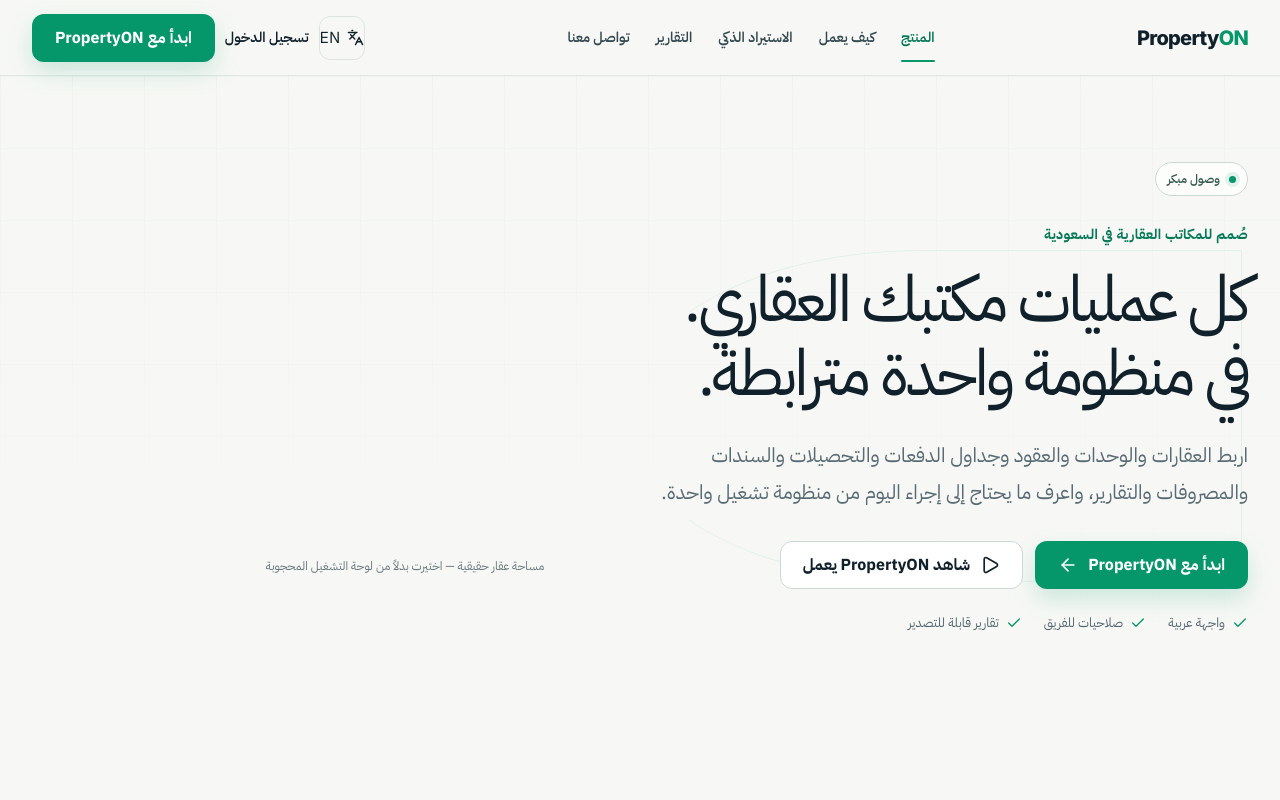
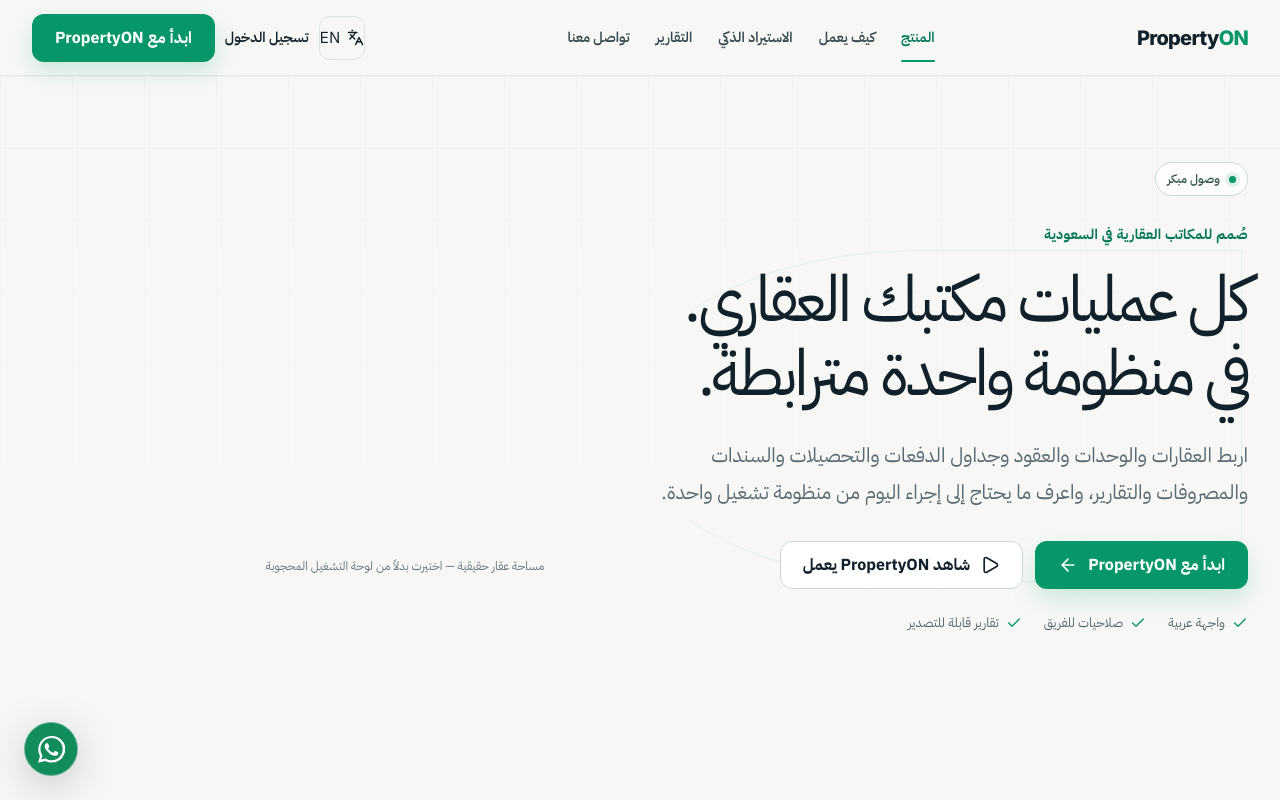
Before and after one commit to saqer-th/PropertyON-, a Next.js app: page / in a window 1280 px wide. Shown: the top 800 px of the page. Built offline with nearby package versions, Linux system fonts and the light colour scheme.

Commit message:
feat: route PropertyON contact to WhatsApp

```diff
--- /dev/null
+++ b/src/components/icons/WhatsAppIcon.tsx
@@ -0,0 +1,9 @@
+import type { SVGProps } from "react";
+
+export default function WhatsAppIcon(props: SVGProps<SVGSVGElement>) {
+  return (
+    <svg viewBox="0 0 24 24" fill="currentColor" aria-hidden="true" {...props}>
+      <path d="M17.47 14.38c-.3-.15-1.76-.87-2.03-.97-.27-.1-.47-.15-.67.15-.2.3-.77.97-.94 1.17-.17.2-.35.22-.64.07-.3-.15-1.26-.46-2.39-1.48-.88-.79-1.48-1.76-1.65-2.06-.17-.3-.02-.46.13-.61.13-.13.3-.35.45-.52.15-.18.2-.3.3-.5.1-.2.05-.37-.03-.52-.07-.15-.67-1.61-.91-2.21-.24-.58-.49-.5-.67-.51h-.57c-.2 0-.52.07-.79.37-.27.3-1.04 1.02-1.04 2.48s1.07 2.88 1.21 3.08c.15.2 2.1 3.2 5.08 4.49.71.31 1.26.49 1.69.63.71.23 1.36.19 1.87.12.57-.08 1.76-.72 2.01-1.41.25-.7.25-1.3.17-1.42-.07-.13-.27-.2-.57-.35ZM12.04 21.5h-.01a9.84 9.84 0 0 1-5.02-1.38l-.36-.21-3.73.98 1-3.64-.24-.37a9.83 9.83 0 0 1-1.51-5.25A9.87 9.87 0 0 1 12.05 1.8a9.82 9.82 0 0 1 6.98 2.9 9.78 9.78 0 0 1 2.89 6.98 9.87 9.87 0 0 1-9.88 9.82Zm8.4-18.3A11.8 11.8 0 0 0 12.05 0 11.85 11.85 0 0 0 1.75 17.71L.07 23.84l6.27-1.64a11.86 11.86 0 0 0 5.7 1.45h.01A11.85 11.85 0 0 0 20.44 3.2Z" />
+    </svg>
+  );
+}
--- a/src/components/landing-v2/V2Preview.module.css
+++ b/src/components/landing-v2/V2Preview.module.css
@@ -104,6 +104,57 @@
 .secondaryButton:hover, .secondaryButton:focus-visible { border-color: #8fb9aa; background: #f7fbf9; }
 .darkSecondaryButton { border-color: rgba(255,255,255,.26); background: rgba(255,255,255,.04); color: #fff; }
 .darkSecondaryButton:hover, .darkSecondaryButton:focus-visible { background: rgba(255,255,255,.1); }
+
+.whatsappContact, .footerWhatsapp { display: inline-flex; align-items: center; gap: 8px; }
+.whatsappContact svg, .footerWhatsapp svg { width: 18px; height: 18px; color: #128c5b; }
+.floatingWhatsapp {
+  position: fixed;
+  z-index: 90;
+  inset-inline-end: 24px;
+  inset-block-end: max(24px, calc(env(safe-area-inset-bottom) + 16px));
+  display: inline-flex;
+  align-items: center;
+  justify-content: flex-end;
+  color: #fff !important;
+  filter: drop-shadow(0 10px 20px rgba(4, 15, 26, .2));
+  opacity: 0;
+  transform: translateY(8px);
+  animation: whatsappIn .32s .8s ease-out forwards;
+}
+.floatingWhatsappIcon {
+  width: 54px;
+  height: 54px;
+  display: inline-flex;
+  align-items: center;
+  justify-content: center;
+  border: 1px solid rgba(255, 255, 255, .35);
+  border-radius: 50%;
+  background: #128c5b;
+  transition: background .18s ease, transform .18s ease;
+}
+.floatingWhatsappIcon svg { width: 27px; height: 27px; }
+.floatingWhatsappLabel {
+  position: absolute;
+  inset-inline-end: 45px;
+  min-height: 40px;
+  display: inline-flex;
+  align-items: center;
+  padding: 0 22px 0 14px;
+  border-radius: 999px 0 0 999px;
+  background: #0b6f48;
+  white-space: nowrap;
+  font-size: 13px;
+  font-weight: 700;
+  opacity: 0;
+  transform: translateX(6px) scaleX(.96);
+  transform-origin: right center;
+  pointer-events: none;
+  transition: opacity .18s ease, transform .18s ease;
+}
+.preview[dir="rtl"] .floatingWhatsappLabel { padding: 0 14px 0 22px; border-radius: 0 999px 999px 0; transform-origin: left center; }
+.floatingWhatsapp:hover .floatingWhatsappIcon, .floatingWhatsapp:focus-visible .floatingWhatsappIcon { background: #0b6f48; transform: translateY(-1px); }
+
+@keyframes whatsappIn { to { opacity: 1; transform: translateY(0); } }
 
 .preview :focus-visible { outline: 3px solid #22c55e; outline-offset: 3px; }
 
@@ -481,6 +532,9 @@
   .finalCta { padding: 86px 20px; }
   .footer { padding-block-start: 64px; }
   .footerGrid { grid-template-columns: 1fr; gap: 36px; }
+  .floatingWhatsapp { inset-inline-end: 16px; inset-block-end: max(16px, calc(env(safe-area-inset-bottom) + 12px)); }
+  .floatingWhatsappIcon { width: 50px; height: 50px; }
+  .floatingWhatsappLabel { display: none; }
 }
 
 @media (max-width: 359px) {
@@ -494,6 +548,7 @@
   .heroVisual:hover .heroProduct { transform: translateX(-3%) translateY(-1px) scale(1) perspective(1200px) rotateY(.55deg); box-shadow: 0 32px 78px rgba(4,15,26,.16), inset 0 1px rgba(255,255,255,.85); }
   .preview[dir="ltr"] .heroVisual:hover .heroProduct { transform: translateX(3%) translateY(-1px) scale(1) perspective(1200px) rotateY(-.55deg); }
   .heroVisual:hover .annotation::after { opacity: .9; }
+  .floatingWhatsapp:hover .floatingWhatsappLabel, .floatingWhatsapp:focus-visible .floatingWhatsappLabel { opacity: 1; transform: translateX(0) scaleX(1); }
 }
 
 @media (prefers-reduced-motion: reduce) {
@@ -503,4 +558,5 @@
   .preview[data-motion-ready="true"] [data-reveal] { opacity: 1 !important; transform: none !important; }
   .mapSection[data-revealed="true"] .flowPath { stroke-dasharray: none !important; stroke-dashoffset: 0 !important; }
   .stateSwap { animation: none !important; }
+  .floatingWhatsapp { opacity: 1 !important; transform: none !important; }
 }
--- a/src/components/landing-v2/V2Preview.tsx
+++ b/src/components/landing-v2/V2Preview.tsx
@@ -26,14 +26,13 @@
 } from "lucide-react";
 import { useEffect, useRef, useState, type KeyboardEvent as ReactKeyboardEvent } from "react";
 import { faqs, PreviewLanguage, proofTabs } from "./content";
+import WhatsAppIcon from "@/components/icons/WhatsAppIcon";
+import { getPropertyONWhatsAppUrl, PROPERTYON_CONTACT } from "@/lib/propertyon-contact";
 import PropertyONWordmark from "./PropertyONWordmark";
 import styles from "./V2Preview.module.css";
 
 const OFFICE_REGISTRATION_URL = "https://app.f4lcon.tech/register-office";
 const LOGIN_URL = "https://app.f4lcon.tech/login";
-const CONTACT_EMAIL = "support@f4lcon.tech";
-const CONTACT_PHONE_HREF = "tel:+966115075727";
-const CONTACT_PHONE_LABEL = "+966 11 507 5727";
 
 type Copy = {
   [key: string]: string | string[];
@@ -108,14 +107,14 @@
     commercialEyebrow: "ابدأ مع PropertyON",
     commercialTitle: "ابدأ تشغيل مكتبك على PropertyON.",
     commercialBody: "ابدأ بتجهيز مكتبك واستكشف PropertyON باستخدام تجربة الوصول الحالية، أو تواصل معنا لمناقشة احتياج مكتبك.",
-    talk: "تحدث معنا",
-    contactNote: "تواصل مباشرة مع فريق PropertyON بشأن احتياج مكتبك.",
+    talk: "راسلنا على واتساب",
+    contactNote: "راسلنا مباشرة على واتساب ونساعدك في معرفة كيف يناسب PropertyON مكتبك.",
     faqEyebrow: "أسئلة عالية النية",
     faqTitle: "إجابات واضحة قبل أن تبدأ.",
     finalEyebrow: "الخطوة التالية",
     finalTitle: "اجعل تشغيل مكتبك أوضح من أول عقد إلى آخر تقرير.",
     finalBody: "ابدأ من مساحة عقار حقيقية، ودورة تحصيل موثّقة، وتقارير قابلة للمراجعة—داخل منظومة واحدة مترابطة.",
-    book: "تحدث معنا",
+    book: "راسلنا على واتساب",
     existing: "لديك حساب؟",
     footerLine: "منظومة التشغيل المتصلة للمكاتب العقارية في السعودية.",
     previewNotice: "PropertyON في مرحلة الإطلاق المبكر حالياً، وقد تتطور الميزات وإتاحة الوصول مع استمرار تطوير الخدمة."
@@ -188,14 +187,14 @@
     commercialEyebrow: "Start with PropertyON",
     commercialTitle: "Start operating your office on PropertyON.",
     commercialBody: "Prepare your office and explore PropertyON through the current access experience, or talk to us about your office workflow.",
-    talk: "Talk to us",
-    contactNote: "Contact the PropertyON team directly about your office workflow.",
+    talk: "Chat with us on WhatsApp",
+    contactNote: "Message us directly on WhatsApp and we'll help you understand how PropertyON can fit your office.",
     faqEyebrow: "High-intent questions",
     faqTitle: "Clear answers before you begin.",
     finalEyebrow: "Your next step",
     finalTitle: "Make office operations clearer from the first contract to the final report.",
     finalBody: "Start with a real property workspace, a documented collection flow and reviewable reporting—inside one connected operating system.",
-    book: "Talk to us",
+    book: "Chat with us on WhatsApp",
     existing: "Already have an account?",
     footerLine: "The connected operating system for Saudi real-estate offices.",
     previewNotice: "PropertyON is currently in early access. Features and access availability may evolve as the service develops."
@@ -254,6 +253,7 @@
   const rtl = language === "ar";
   const Arrow = rtl ? ArrowLeft : ArrowRight;
   const activeProof = proofTabs[language][proof];
+  const whatsappUrl = getPropertyONWhatsAppUrl(language);
 
   useEffect(() => {
     document.documentElement.lang = language;
@@ -649,14 +649,13 @@
               <p>{text(c, "commercialBody")}</p>
               <div className={styles.buttonRow}>
                 <a className={styles.primaryButton} href={OFFICE_REGISTRATION_URL}>{text(c, "trial")}<Arrow aria-hidden="true" /></a>
-                <a className={styles.secondaryButton} href={`mailto:${CONTACT_EMAIL}`}>{text(c, "talk")}</a>
+                <a className={styles.secondaryButton} href={whatsappUrl} target="_blank" rel="noopener noreferrer"><WhatsAppIcon />{text(c, "talk")}</a>
               </div>
             </div>
             <aside className={styles.contactCard} aria-label={rtl ? "بيانات التواصل" : "Contact details"}>
               <MessageSquareText aria-hidden="true" />
               <p>{text(c, "contactNote")}</p>
-              <a href={`mailto:${CONTACT_EMAIL}`}>{CONTACT_EMAIL}</a>
-              <a href={CONTACT_PHONE_HREF} dir="ltr">{CONTACT_PHONE_LABEL}</a>
+              <a className={styles.whatsappContact} href={whatsappUrl} target="_blank" rel="noopener noreferrer" dir="ltr"><WhatsAppIcon />{rtl ? "واتساب: " : "WhatsApp: "}{PROPERTYON_CONTACT.whatsappDisplay}</a>
             </aside>
           </div>
         </section>
@@ -678,7 +677,7 @@
             <p className={styles.eyebrow}>{text(c, "finalEyebrow")}</p>
             <h2>{text(c, "finalTitle")}</h2>
             <p>{text(c, "finalBody")}</p>
-            <div className={styles.buttonRow}><a className={styles.primaryButton} href={OFFICE_REGISTRATION_URL}>{text(c, "trial")}</a><a className={styles.darkSecondaryButton} href={`mailto:${CONTACT_EMAIL}`}>{text(c, "book")}</a></div>
+            <div className={styles.buttonRow}><a className={styles.primaryButton} href={OFFICE_REGISTRATION_URL}>{text(c, "trial")}</a><a className={styles.darkSecondaryButton} href={whatsappUrl} target="_blank" rel="noopener noreferrer"><WhatsAppIcon />{text(c, "book")}</a></div>
             <p className={styles.existing}>{text(c, "existing")} <a href={LOGIN_URL}>{text(c, "login")}</a></p>
           </div>
         </section>
@@ -689,9 +688,20 @@
           <div className={styles.footerBrand}><PropertyONWordmark dark /><p>{text(c, "footerLine")}</p><small>{text(c, "previewNotice")}</small></div>
           <div><h3>{text(c, "product")}</h3><a href="#product-proof">{text(c, "proofEyebrow")}</a><a href="#smart-import">{text(c, "import")}</a><a href="#collections">{text(c, "collections")}</a></div>
           <div><h3>{rtl ? "الموارد" : "Resources"}</h3><a href="#faq">{rtl ? "الأسئلة الشائعة" : "FAQ"}</a><a href="/privacy">{rtl ? "إشعار الخصوصية" : "Privacy Notice"}</a><a href="/terms">{rtl ? "شروط الاستخدام والوصول المبكر" : "Website & Early Access Terms"}</a></div>
-          <div><h3>{rtl ? "الحساب والتواصل" : "Account & contact"}</h3><a href={OFFICE_REGISTRATION_URL}>{text(c, "trial")}</a><a href={LOGIN_URL}>{text(c, "login")}</a><a href={`mailto:${CONTACT_EMAIL}`}>{CONTACT_EMAIL}</a></div>
+          <div><h3>{rtl ? "الحساب والتواصل" : "Account & contact"}</h3><a href={OFFICE_REGISTRATION_URL}>{text(c, "trial")}</a><a href={LOGIN_URL}>{text(c, "login")}</a><a href={`mailto:${PROPERTYON_CONTACT.email}`}>{PROPERTYON_CONTACT.email}</a><a className={styles.footerWhatsapp} href={whatsappUrl} target="_blank" rel="noopener noreferrer" dir="ltr"><WhatsAppIcon />{rtl ? "واتساب: " : "WhatsApp: "}{PROPERTYON_CONTACT.whatsappDisplay}</a></div>
         </div>
       </footer>
+
+      <a
+        className={styles.floatingWhatsapp}
+        href={whatsappUrl}
+        target="_blank"
+        rel="noopener noreferrer"
+        aria-label={rtl ? "تواصل معنا عبر واتساب" : "Contact us on WhatsApp"}
+      >
+        <span className={styles.floatingWhatsappLabel}>{rtl ? "راسلنا على واتساب" : "Chat on WhatsApp"}</span>
+        <span className={styles.floatingWhatsappIcon}><WhatsAppIcon /></span>
+      </a>
     </div>
   );
 }
--- a/src/components/landing/Contact.tsx
+++ b/src/components/landing/Contact.tsx
@@ -2,11 +2,14 @@
 
 import { useState } from 'react';
 import { motion } from 'framer-motion';
-import { Send, Loader2, Mail, Phone } from 'lucide-react';
+import { Send, Loader2, Mail } from 'lucide-react';
+import WhatsAppIcon from '@/components/icons/WhatsAppIcon';
 import { useLanguage } from '@/context/LanguageContext';
+import { getPropertyONWhatsAppUrl, PROPERTYON_CONTACT } from '@/lib/propertyon-contact';
 
 export default function Contact() {
     const { t, dir } = useLanguage();
+    const whatsappUrl = getPropertyONWhatsAppUrl(dir === 'rtl' ? 'ar' : 'en');
     const [loading, setLoading] = useState(false);
     const [status, setStatus] = useState<'idle' | 'success' | 'error'>('idle');
     const [formData, setFormData] = useState({
@@ -114,12 +117,12 @@
                         >
                             <div className="flex items-start gap-4">
                                 <div className="w-12 h-12 bg-secondary/10 rounded-2xl flex items-center justify-center shrink-0 text-secondary">
-                                    <Phone className="w-6 h-6" />
+                                    <WhatsAppIcon className="w-6 h-6" />
                                 </div>
                                 <div>
                                     <h3 className="text-lg font-semibold text-gray-900 mb-1">{t.contactForm.phoneLabel}</h3>
-                                    <a href="tel:+966115075727" className="text-gray-600 hover:text-secondary transition-colors block" dir="ltr">
-                                        +966 11 507 5727
+                                    <a href={whatsappUrl} target="_blank" rel="noopener noreferrer" className="text-gray-600 hover:text-secondary transition-colors block" dir="ltr">
+                                        {PROPERTYON_CONTACT.whatsappDisplay}
                                     </a>
                                     <p className="text-gray-500 text-sm mt-1">{t.contactForm.workingHours}</p>
                                 </div>
--- a/src/components/legal/LegalDocument.tsx
+++ b/src/components/legal/LegalDocument.tsx
@@ -1,8 +1,10 @@
 "use client";
 
-import { ArrowLeft, ArrowRight, Languages, Mail, Phone } from "lucide-react";
+import { ArrowLeft, ArrowRight, Languages, Mail } from "lucide-react";
 import { useEffect, useState } from "react";
+import WhatsAppIcon from "@/components/icons/WhatsAppIcon";
 import PropertyONWordmark from "@/components/landing-v2/PropertyONWordmark";
+import { getPropertyONWhatsAppUrl, PROPERTYON_CONTACT } from "@/lib/propertyon-contact";
 import styles from "./LegalDocument.module.css";
 
 type Language = "ar" | "en";
@@ -25,8 +27,8 @@
   sections: Section[];
 };
 
-const CONTACT_EMAIL = "support@f4lcon.tech";
-const CONTACT_PHONE = "+966 11 507 5727";
+const CONTACT_EMAIL = PROPERTYON_CONTACT.email;
+const CONTACT_PHONE = PROPERTYON_CONTACT.whatsappDisplay;
 
 const privacy: Record<Language, LegalCopy> = {
   ar: {
@@ -136,7 +138,7 @@
         title: "12. التواصل",
         paragraphs: [
           `البريد الإلكتروني: ${CONTACT_EMAIL}`,
-          `الهاتف: ${CONTACT_PHONE}`
+          `واتساب: ${CONTACT_PHONE}`
         ],
         note: "PropertyON في مرحلة الإطلاق المبكر حالياً، وقد يتم تحديث هذا الإشعار مع اكتمال الإطار التشغيلي والقانوني للخدمة."
       }
@@ -247,7 +249,7 @@
         title: "12. Contact",
         paragraphs: [
           `Email: ${CONTACT_EMAIL}`,
-          `Phone: ${CONTACT_PHONE}`
+          `WhatsApp: ${CONTACT_PHONE}`
         ],
         note: "PropertyON is currently in an early-access stage. This notice may be updated as the service's operating and legal framework is finalized."
       }
@@ -371,7 +373,7 @@
       {
         id: "contact",
         title: "15. التواصل",
-        paragraphs: [`البريد الإلكتروني: ${CONTACT_EMAIL}`, `الهاتف: ${CONTACT_PHONE}`],
+        paragraphs: [`البريد الإلكتروني: ${CONTACT_EMAIL}`, `واتساب: ${CONTACT_PHONE}`],
         note: "هذه شروط محدودة للموقع والوصول المبكر، وليست بديلاً عن الشروط التجارية النهائية التي ستلزم قبل طرح اشتراكات عامة مدفوعة."
       }
     ]
@@ -491,7 +493,7 @@
       {
         id: "contact",
         title: "15. Contact",
-        paragraphs: [`Email: ${CONTACT_EMAIL}`, `Phone: ${CONTACT_PHONE}`],
+        paragraphs: [`Email: ${CONTACT_EMAIL}`, `WhatsApp: ${CONTACT_PHONE}`],
         note: "These are limited website and early-access terms. They are not a substitute for the final commercial terms required before public paid subscriptions are introduced."
       }
     ]
@@ -503,6 +505,7 @@
   const rtl = language === "ar";
   const copy = (kind === "privacy" ? privacy : terms)[language];
   const otherHref = kind === "privacy" ? "/terms" : "/privacy";
+  const whatsappUrl = getPropertyONWhatsAppUrl(language);
   const Arrow = rtl ? ArrowLeft : ArrowRight;
 
   useEffect(() => {
@@ -560,7 +563,7 @@
         <div><PropertyONWordmark dark /><p>{rtl ? "تشغيل أوضح للمكاتب العقارية." : "Clearer operations for real-estate offices."}</p></div>
         <div className={styles.footerLinks}>
           <a href={`mailto:${CONTACT_EMAIL}`}><Mail aria-hidden="true" />{CONTACT_EMAIL}</a>
-          <a href="tel:+966115075727" dir="ltr"><Phone aria-hidden="true" />{CONTACT_PHONE}</a>
+          <a href={whatsappUrl} target="_blank" rel="noopener noreferrer" dir="ltr"><WhatsAppIcon />{rtl ? "واتساب: " : "WhatsApp: "}{CONTACT_PHONE}</a>
           <a href={otherHref}>{kind === "privacy" ? (rtl ? "شروط الاستخدام والوصول المبكر" : "Website & Early Access Terms") : (rtl ? "إشعار الخصوصية" : "Privacy Notice")}</a>
         </div>
       </footer>
--- /dev/null
+++ b/src/lib/propertyon-contact.ts
@@ -0,0 +1,16 @@
+export const PROPERTYON_CONTACT = {
+  email: "support@f4lcon.tech",
+  whatsappDisplay: "+966 55 964 3350",
+  whatsappNumber: "966559643350",
+  whatsappMessages: {
+    ar: "السلام عليكم، مهتم بـ PropertyON وأرغب بمعرفة المزيد عن النظام.",
+    en: "Hello, I'm interested in PropertyON and would like to learn more about the platform.",
+  },
+} as const;
+
+export type PropertyONContactLanguage = keyof typeof PROPERTYON_CONTACT.whatsappMessages;
+
+export function getPropertyONWhatsAppUrl(language: PropertyONContactLanguage) {
+  const message = PROPERTYON_CONTACT.whatsappMessages[language];
+  return `https://wa.me/${PROPERTYON_CONTACT.whatsappNumber}?text=${encodeURIComponent(message)}`;
+}
```
